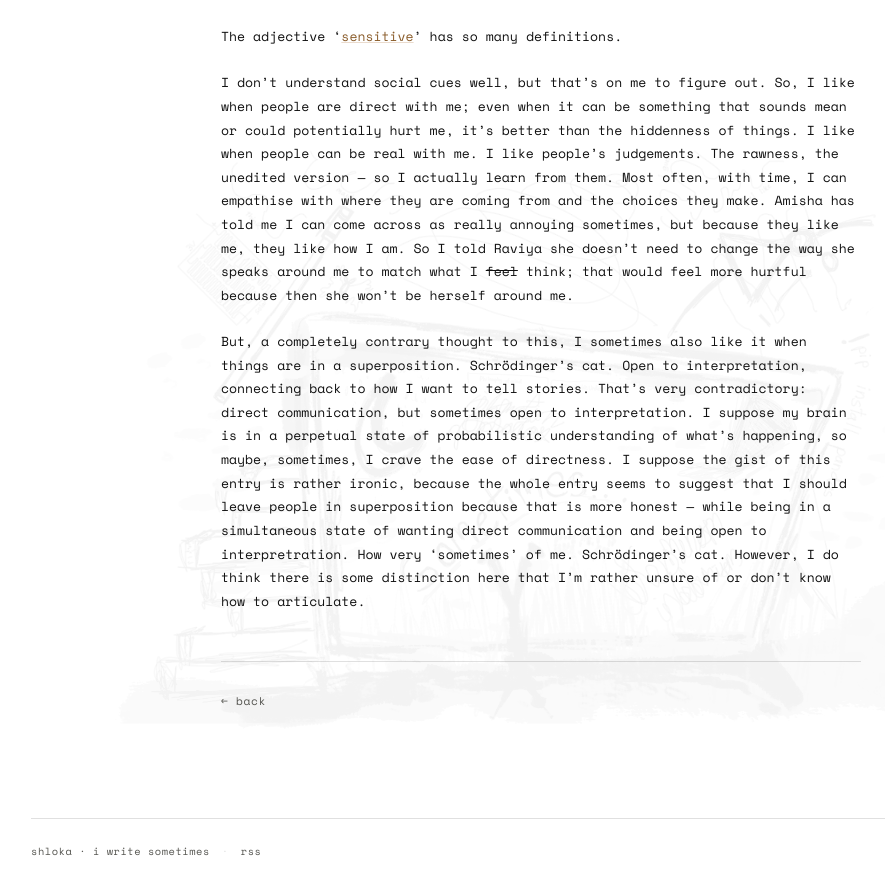
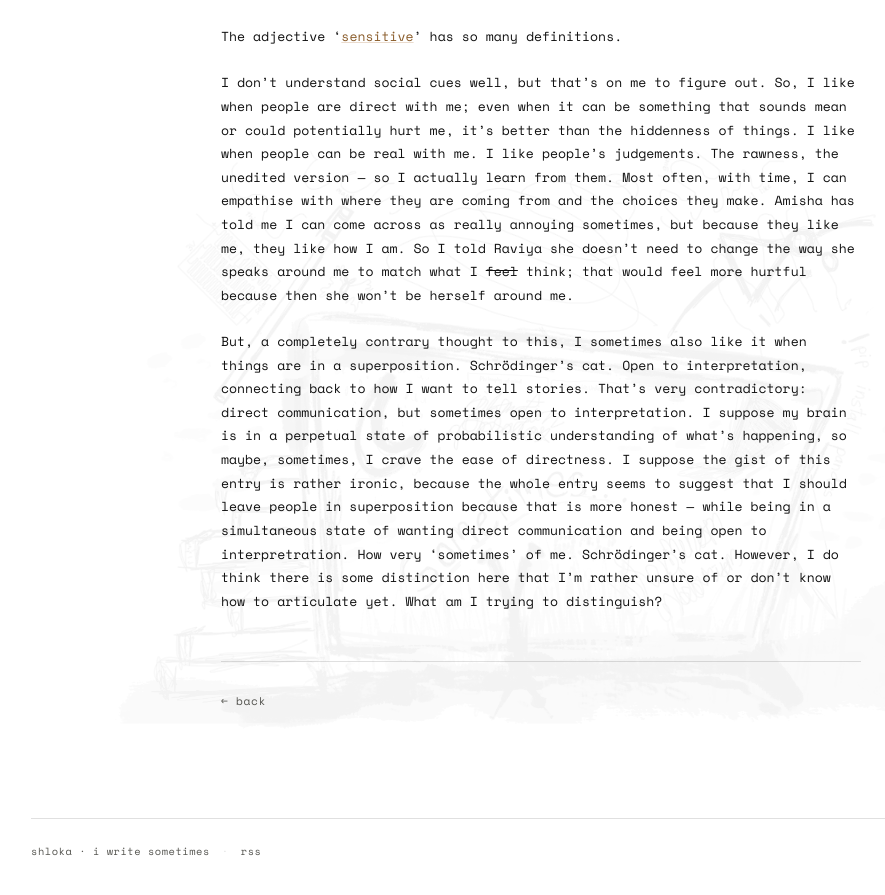
Before and after one commit to shlokamohanty/i-write-sometimes, a Jekyll site: the page built from _posts/2026-09-03-excited.md, in a window 1280 px wide and 900 px high, scrolled down 2295 px. Shown: the top 895 px of the window, without its empty margins (99-984 px from the left). Built offline with Jekyll 4.4.1, drawn with Linux system fonts in a browser that asks for light colours; some web fonts are replaced; some of the changed text lies outside the part shown.

Commit message:
vreerbr
rwbrtw

```diff
--- a/_posts/2026-09-03-excited.md
+++ b/_posts/2026-09-03-excited.md
@@ -31,4 +31,4 @@ The adjective ‘[sensitive](https://www.merriam-webster.com/simple/sensitive)
 
 I don’t understand social cues well, but that’s on me to figure out. So, I like when people are direct with me; even when it can be something that sounds mean or could potentially hurt me, it’s better than the hiddenness of things. I like when people can be real with me. I like people’s judgements. The rawness, the unedited version — so I actually learn from them. Most often, with time, I can empathise with where they are coming from and the choices they make. Amisha has told me I can come across as really annoying sometimes, but because they like me, they like how I am. So I told Raviya she doesn’t need to change the way she speaks around me to match what I ~~feel~~ think; that would feel more hurtful because then she won’t be herself around me.
 
-But, a completely contrary thought to this, I sometimes also like it when things are in a superposition. Schrödinger's cat. Open to interpretation, connecting back to how I want to tell stories. That's very contradictory: direct communication, but sometimes open to interpretation. I suppose my brain is in a perpetual state of probabilistic understanding of what’s happening, so maybe, sometimes, I crave the ease of directness. I suppose the gist of this entry is rather ironic, because the whole entry seems to suggest that I should leave people in superposition because that is more honest — while being in a simultaneous state of wanting direct communication and being open to interpretration. How very 'sometimes' of me. Schrödinger's cat. However, I do think there is some distinction here that I'm rather unsure of or don't know how to articulate.
+But, a completely contrary thought to this, I sometimes also like it when things are in a superposition. Schrödinger's cat. Open to interpretation, connecting back to how I want to tell stories. That's very contradictory: direct communication, but sometimes open to interpretation. I suppose my brain is in a perpetual state of probabilistic understanding of what’s happening, so maybe, sometimes, I crave the ease of directness. I suppose the gist of this entry is rather ironic, because the whole entry seems to suggest that I should leave people in superposition because that is more honest — while being in a simultaneous state of wanting direct communication and being open to interpretration. How very 'sometimes' of me. Schrödinger's cat. However, I do think there is some distinction here that I'm rather unsure of or don't know how to articulate yet. What am I trying to distinguish?
```
Also changed, not shown: other parts of _posts/2026-09-03-excited.md (+1 -1 lines), _posts/.obsidian/workspace.json (+6 -6 lines).
